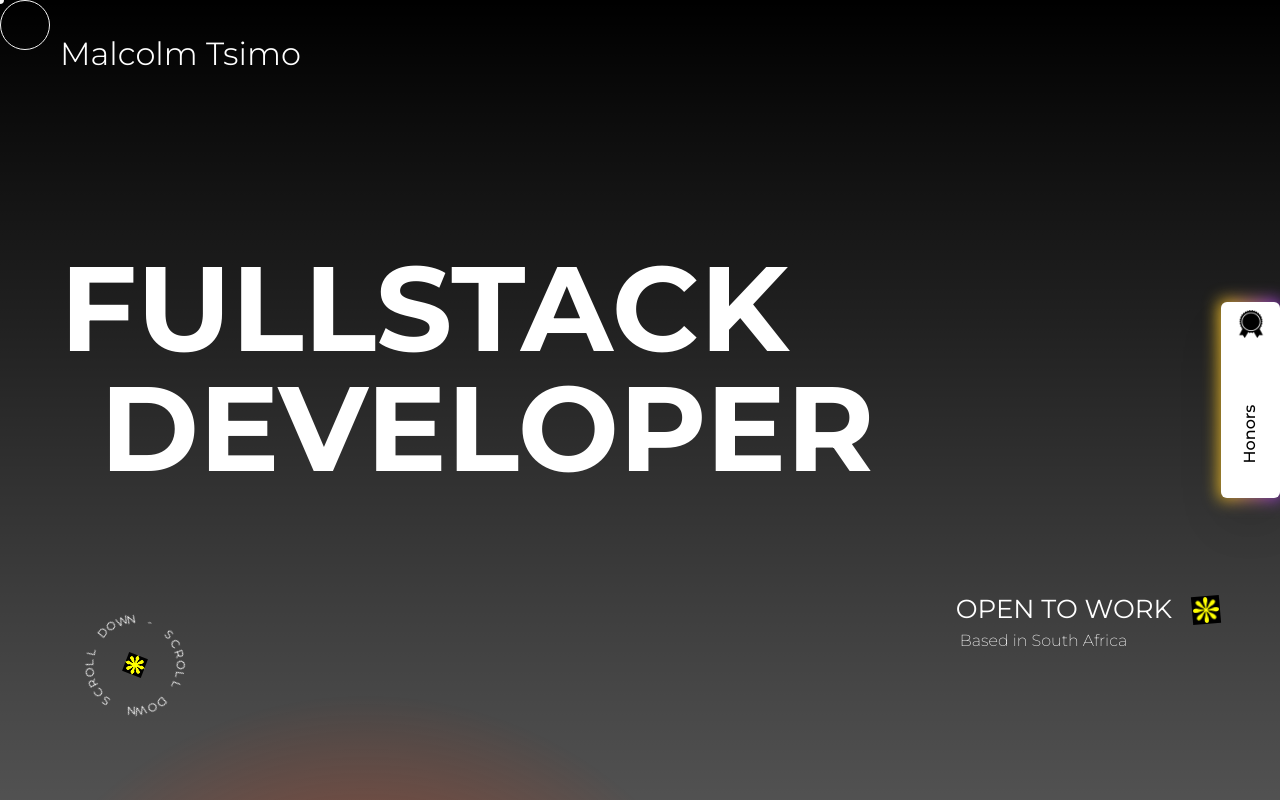
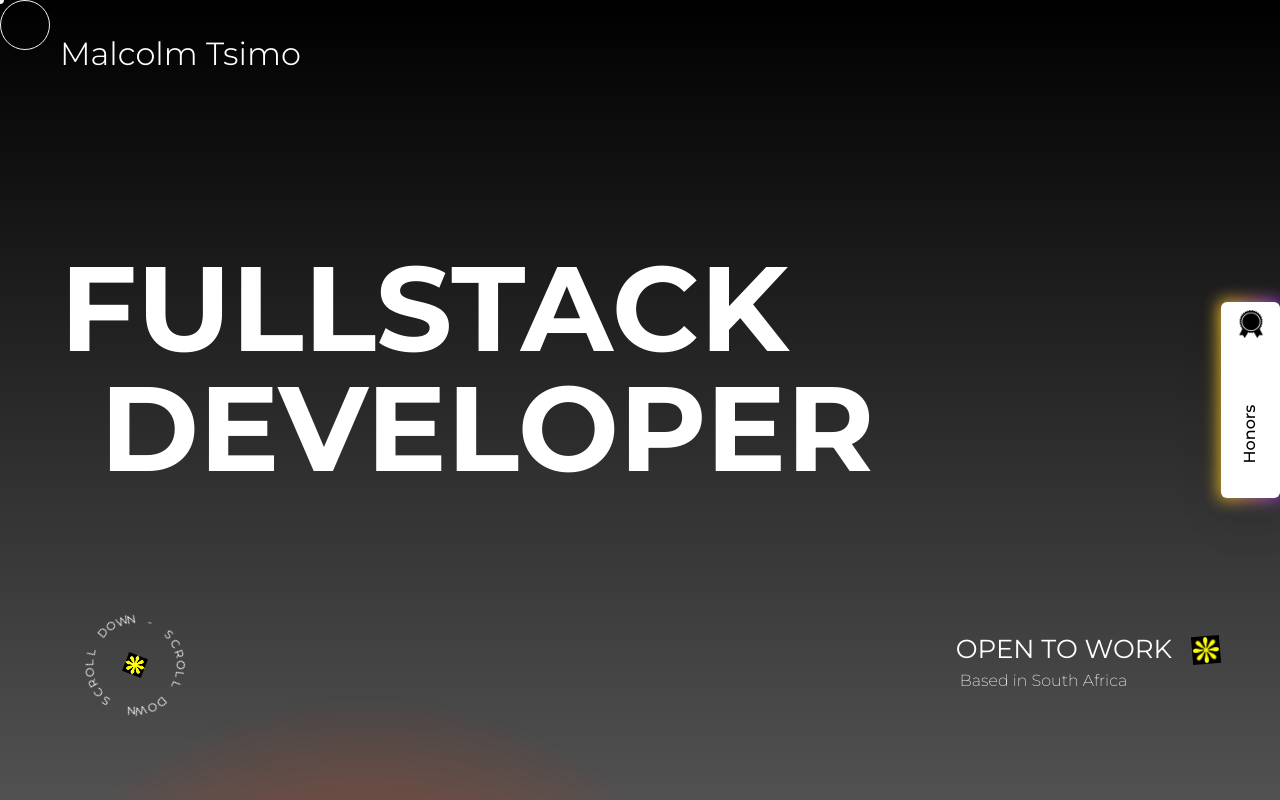
Before and after one commit to Malcolm-Mac/algorithmic-malcolm-x, a Next.js app: page / in a window 1280 px wide. Shown: the top 800 px of the page. Built offline with nearby package versions, Linux system fonts and the light colour scheme.

Commit message:
update: text on mobile

```diff
--- a/components/Availability.jsx
+++ b/components/Availability.jsx
@@ -2,7 +2,7 @@ import React from "react";
 
 const Availability = () => {
   return (
-    <div className="flex flex-col md:mb-2 lg:mb-0 mb-10">
+    <div className="flex flex-col md:mb-2 lg:mt-10 lg:mb-0 mb-10">
       <div
         className="flex items-center gap-4 xl:gap-[20px] 2xl:gap-[30px] down"
       >
```
